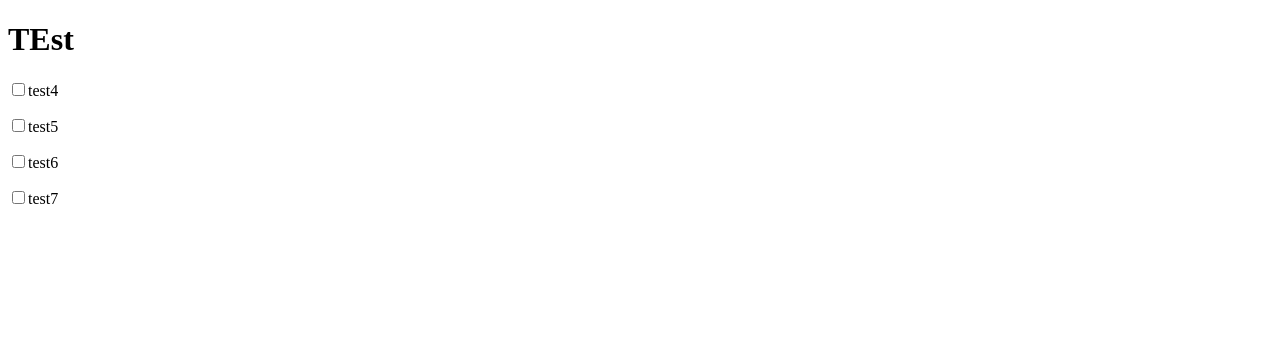
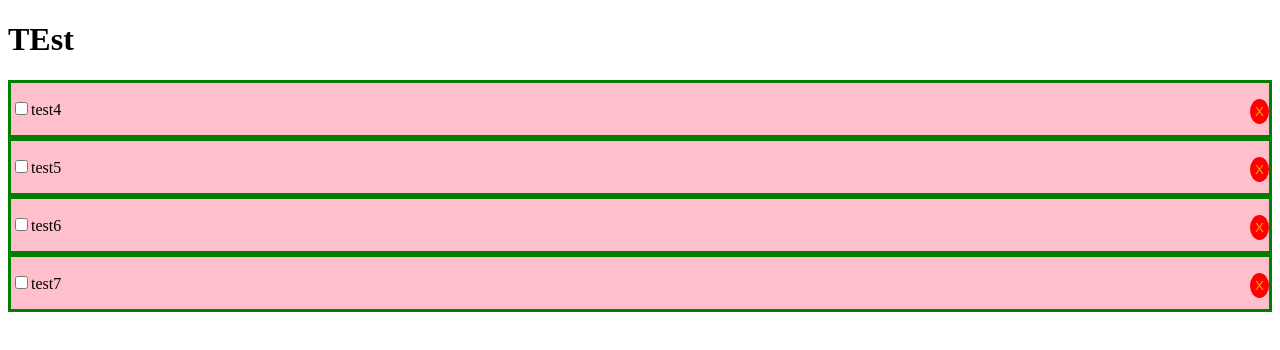
Before and after one commit to tlomiej/FirstReactApp, a React (Create React App) app: page / in a window 1280 px wide. Shown: the top 350 px of the page. Built offline with nearby package versions, Linux system fonts and the light colour scheme.

Commit message:
Delete item

```diff
--- a/src/App.tsx
+++ b/src/App.tsx
@@ -10,8 +10,17 @@ type Task = {
 interface Tasks extends Array<Task>{};
 
 
-class App extends React.Component {
-  state: Tasks = [{
+interface State {
+  tasks: Task[];
+}
+
+class App extends React.Component<{}, State>  {
+  state = {
+    newTask: {
+      id: 1,
+      name: ""
+    },
+    tasks: [{
       name: "test4",
       id: 12
     },
@@ -26,17 +35,25 @@ class App extends React.Component {
     {
       name: "test7",
       id: 17
-  } ];
+    } ]
+  };
+
+
 
   textParam: string = "Administrator"
 
+  private deleteTask = (taskToDelete: Task) => {
+
+    console.log(`App.tsx -> ${taskToDelete.id}`)
+    this.setState({tasks: [...this.state.tasks.filter(todo => todo.id !== taskToDelete.id)]})
+  };
 
   render() {
     return (
       <div className="App">
       <h1>TEst</h1>
       <header className="App-header">
-        <Todos  login={this.textParam} tasks={this.state}/>
+        <Todos login={this.textParam} tasks={this.state.tasks} onDelete={this.deleteTask}/>
 
 
 
--- a/src/components/Todo.tsx
+++ b/src/components/Todo.tsx
@@ -1,4 +1,5 @@
 import React, {Component} from 'react';
+import { isWhiteSpaceLike } from 'typescript';
 
 
 type Task = {
@@ -7,20 +8,47 @@ type Task = {
 };
 
 
+export interface Props {
+  task: Task;
+  onDelete: (task: Task) => void;
+}
 
-export interface task {
-  task?: Task
-}
-class Todos<todos> extends React.Component<task> {
 
+class Todos<todos> extends React.Component<Props> {
+
+
+  btnstyle =  {
+    background: 'red',
+    color: 'orange',
+    cursor: 'pointer',
+    padding: '5px',
+    float: 'right',
+    border: 'none',
+    borderRadius: '50%',
+  } as React.CSSProperties;
+
+  todoStyle ={
+    backgroundColor: 'pink',
+    border: 'solid',
+    borderColor: 'green'
+
+
+  } as React.CSSProperties;
   markComplet = (e?: any) =>{
     console.log("MarkComplet", e ,this.props);
   }
+
+  onClick = () => {
+    this.props.onDelete(this.props.task);
+  };
+
   render() {
     return (
-      <div>
+      <div style={this.todoStyle}>
         <p><input type="checkbox" onChange={this.markComplet}/>
-        {this.props.task?.name}</p>
+        {this.props.task.name}
+        <button onClick={this.onClick} style={this.btnstyle}>X</button>
+        </p>
       </div>
 
 
--- a/src/components/Todos.tsx
+++ b/src/components/Todos.tsx
@@ -12,14 +12,15 @@ interface Tasks extends Array<Task>{};
 
 export interface loginS {
   login: string,
-  tasks?: Tasks
+  tasks: Tasks,
+  onDelete: (task: Task) => void;
 }
 class Todos<todos> extends React.Component<loginS> {
 
   render() {
     return (
-        this.props.tasks?.map(el => {
-        return <Todo task={el}></Todo>
+        this.props.tasks.map(el => {
+        return <Todo key={el.id} task={el} onDelete={this.props.onDelete}></Todo>
         })
 
 
```
Also changed, not shown: src/components/TodosItem.tsx (added, +32 -0 lines). Lines whose indentation alone changed are shown as unchanged.
